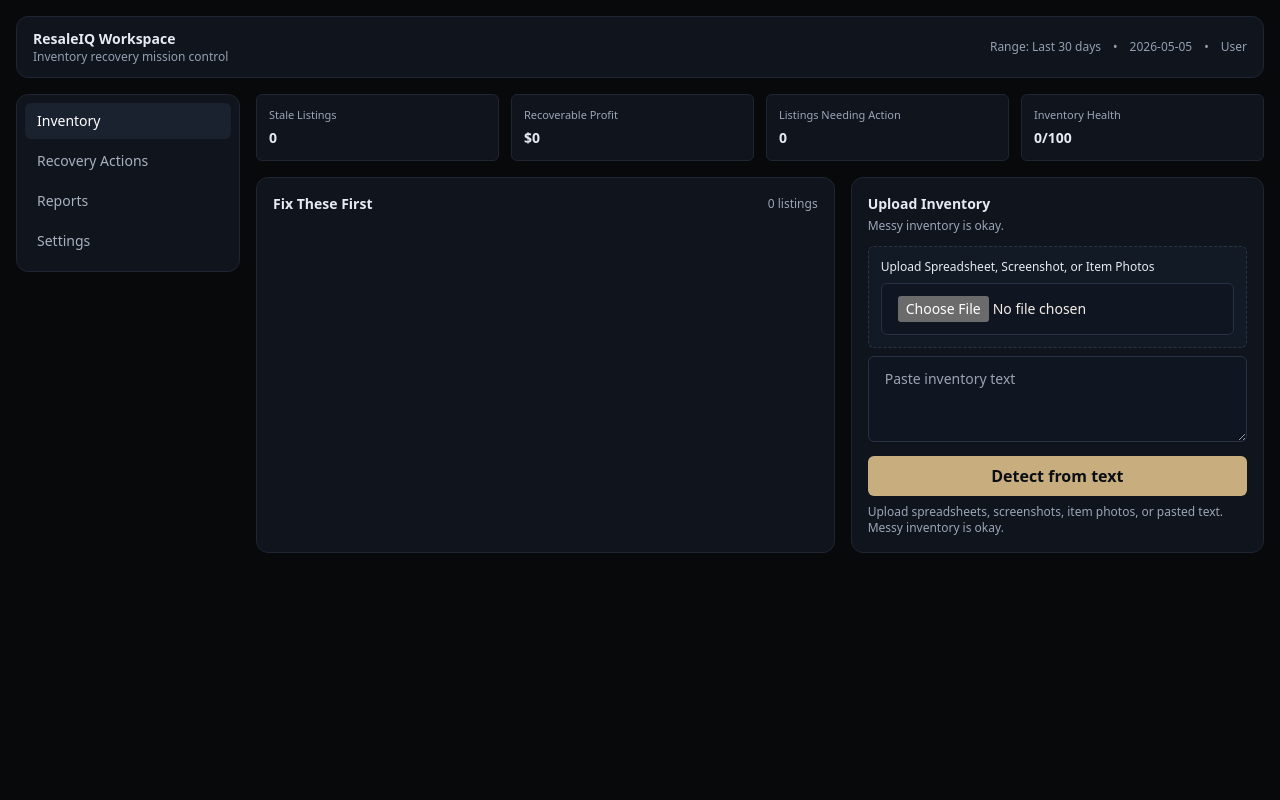
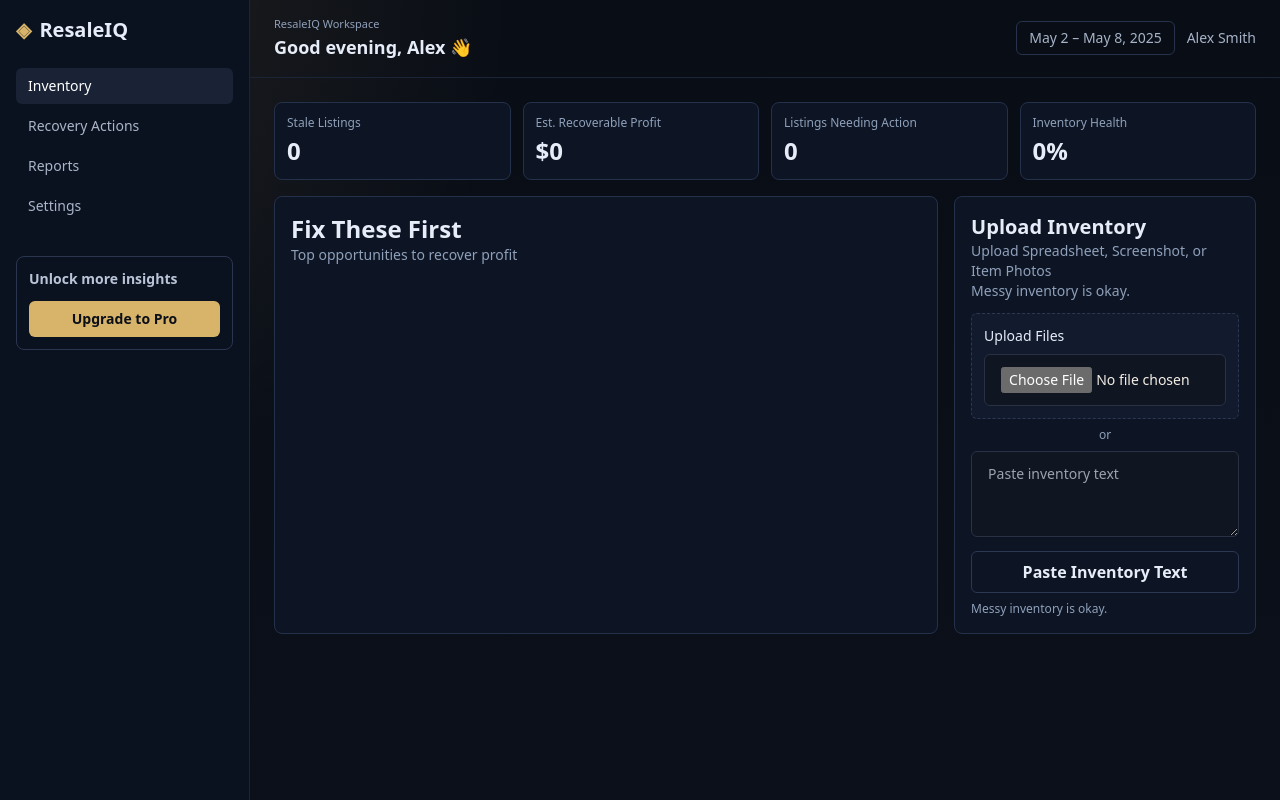
Before and after one commit to RejectedDope/ResaleIQ, a Next.js app: page /inventory in a window 1280 px wide. Built offline with nearby package versions, Linux system fonts and the light colour scheme.

Commit message:
Match authenticated workspace to premium operational dashboard style

```diff
--- a/app/inventory/page.tsx
+++ b/app/inventory/page.tsx
@@ -1,61 +1,35 @@
 'use client';
-
 import { useMemo, useState } from 'react';
 import { analyzeListing } from '@/lib/listingGenerator';
 import { ListingInput } from '@/lib/types';
 
 type RawRow = Record<string, unknown>;
-const fields = [
-  { key: 'title', label: 'Item Title' },
-  { key: 'price', label: 'Current Price' },
-  { key: 'cost', label: 'Purchase Cost' },
-  { key: 'platform', label: 'Marketplace' },
-  { key: 'quantity', label: 'Quantity' },
-  { key: 'listingAgeDays', label: 'Days Listed' },
-  { key: 'category', label: 'Category' },
-] as const;
-const alias: Record<string, string[]> = { title:['title','item','name'], price:['price','sold','ask'], cost:['cost','bought'], platform:['platform','marketplace'], quantity:['qty','quantity'], listingAgeDays:['days','age'], category:['category','type'] };
+const fields = [{key:'title',label:'Item Title'},{key:'price',label:'Current Price'},{key:'cost',label:'Purchase Cost'},{key:'platform',label:'Marketplace'},{key:'listingAgeDays',label:'Days Listed'},{key:'category',label:'Category'}] as const;
+const alias: Record<string,string[]> = { title:['title','item','name'], price:['price','sold'], cost:['cost','bought'], platform:['platform','marketplace'], listingAgeDays:['days','age'], category:['category','type'] };
+const n=(v:unknown,d:number)=>{const x=Number(String(v??'').replace(/[^0-9.-]/g,''));return Number.isFinite(x)?x:d};
+const find=(c:string[],a:string[])=>{for(const t of a){const f=c.find(x=>x.toLowerCase().includes(t)); if(f)return f;}return ''};
+const parse=(t:string)=>{const l=t.split(/\r?\n/).map(x=>x.trim()).filter(Boolean);if(!l.length)return[];const d=l[0].includes('\t')?'\t':',';const h=l[0].split(d).map(x=>x.trim());return l.slice(1).map(line=>{const p=line.split(d);const r:RawRow={};h.forEach((k,i)=>r[k||`c${i}`]=p[i]??'');return r;});};
+const toInput=(r:RawRow,m:Record<string,string>):ListingInput=>{const age=n(r[m.listingAgeDays],40),price=n(r[m.price],0),cost=n(r[m.cost],Math.max(1,price*.35));return {title:String(r[m.title]??'Untitled item'),brand:'',category:String(r[m.category]??'General'),condition:'Used',size:'OS',color:'',material:'',purchaseCost:cost,targetSalePrice:Math.max(1,price||cost*1.8),shippingPaid:0,shippingCharged:0,platform:String(r[m.platform]??'eBay'),listingAgeDays:Math.max(0,age),notes:'Imported',safetyDocs:false,gradingDescriptors:false,impressions:400,clicks:4,salesCount:0,daysSinceEngagement:20,daysSinceSale:35,impressionTrend7d:-30,adPerformanceDecline:35,pricingCompetitiveness:60,itemSpecificsCompleteness:55,titleOptimization:55,imageQuality:55};};
 
-const num = (v: unknown, d:number)=>{const n=Number(String(v??'').replace(/[^0-9.-]/g,'')); return Number.isFinite(n)?n:d;};
-const find=(cols:string[], a:string[])=>{const l=cols.map(c=>[c,c.toLowerCase()] as const); for(const x of a){const hit=l.find(([,v])=>v===x||v.includes(x)); if(hit) return hit[0];} return '';};
-const parse=(t:string)=>{const lines=t.split(/\r?\n/).map(x=>x.trim()).filter(Boolean); if(!lines.length) return []; const d=lines[0].includes('\t')?'\t':','; const h=lines[0].split(d).map(x=>x.trim()); return lines.slice(1).map(line=>{const p=line.split(d); const r:RawRow={}; h.forEach((k,i)=>r[k||`col_${i}`]=p[i]??''); return r;});};
+export default function InventoryPage(){
+  const [rawRows,setRawRows]=useState<RawRow[]>([]); const [cols,setCols]=useState<string[]>([]); const [map,setMap]=useState<Record<string,string>>({title:'',price:'',cost:'',platform:'',listingAgeDays:'',category:''}); const [text,setText]=useState(''); const [msg,setMsg]=useState('Messy inventory is okay.');
+  const can = map.title && (map.price || map.cost) && rawRows.length;
+  const rows = useMemo(()=> can ? rawRows.map(r=>({item:toInput(r,map),analysis:analyzeListing(toInput(r,map))})):[],[can,rawRows,map]);
+  const kpi=[['Stale Listings',`${rows.filter(r=>r.item.listingAgeDays>60).length}`],['Est. Recoverable Profit',`$${rows.reduce((s,r)=>s+r.item.targetSalePrice*.18,0).toFixed(0)}`],['Listings Needing Action',`${rows.filter(r=>r.analysis.deadListingRisk.recoveryPriority>60).length}`],['Inventory Health',`${rows.length?Math.round(rows.reduce((s,r)=>s+r.analysis.deadListingRisk.listingHealthScore,0)/rows.length):0}%`]];
 
-function toInput(r: RawRow, m: Record<string,string>): ListingInput { const age=num(r[m.listingAgeDays],35); const price=num(r[m.price],0); const cost=num(r[m.cost],Math.max(1,price*.35)); return { title:String(r[m.title]??'Untitled item'), brand:'', category:String(r[m.category]??'General'), condition:'Used', size:'OS', color:'', material:'', purchaseCost:cost, targetSalePrice:Math.max(1, price||cost*1.8), shippingPaid:0, shippingCharged:0, platform:String(r[m.platform]??'eBay'), listingAgeDays:Math.max(0,age), notes:'Imported from intake.', safetyDocs:false, gradingDescriptors:false, impressions:400, clicks:4, salesCount:0, daysSinceEngagement:Math.min(45,Math.max(1,Math.round(age/2))), daysSinceSale:Math.min(60,Math.max(3,Math.round(age*.7))), impressionTrend7d:-30, adPerformanceDecline:35, pricingCompetitiveness:60, itemSpecificsCompleteness:55, titleOptimization:55, imageQuality:55 } }
-
-export default function InventoryPage() {
-  const [rawRows, setRawRows] = useState<RawRow[]>([]);
-  const [cols, setCols] = useState<string[]>([]);
-  const [map, setMap] = useState<Record<string,string>>({title:'',price:'',cost:'',platform:'',quantity:'',listingAgeDays:'',category:''});
-  const [text, setText] = useState('');
-  const [msg, setMsg] = useState('Upload spreadsheets, screenshots, item photos, or pasted text. Messy inventory is okay.');
-
-  const can = map.title && (map.price || map.cost) && rawRows.length;
-  const rows = useMemo(()=> can ? rawRows.map(r=>({item:toInput(r,map), analysis: analyzeListing(toInput(r,map))})) : [], [can, rawRows, map]);
-  const stale = rows.filter(r=>r.item.listingAgeDays>60).length;
-  const profit = rows.reduce((s,r)=>s+r.item.targetSalePrice,0);
-  const need = rows.filter(r=>r.analysis.deadListingRisk.recoveryPriority>=60).length;
-  const health = rows.length? Math.round(rows.reduce((s,r)=>s+r.analysis.deadListingRisk.listingHealthScore,0)/rows.length):0;
-
-  const hydrate=(r:RawRow[])=>{const c=Object.keys(r[0]??{}); setRawRows(r); setCols(c); const m: Record<string,string> = {title:'',price:'',cost:'',platform:'',quantity:'',listingAgeDays:'',category:''}; Object.keys(m).forEach(k=>m[k]=find(c,alias[k])); setMap(m); setMsg("We found possible inventory data. Let's confirm the fields.");};
-  const onFile=async(f?:File)=>{if(!f)return; try{const parsed=parse(await f.text()); parsed.length?hydrate(parsed):setMsg('We found inventory data but need help matching a few fields.');}catch{setMsg('We found inventory data but need help matching a few fields.')}};
+  const hydrate=(r:RawRow[])=>{const c=Object.keys(r[0]??{});setRawRows(r);setCols(c);const m:Record<string,string>={title:'',price:'',cost:'',platform:'',listingAgeDays:'',category:''};Object.keys(m).forEach(k=>m[k]=find(c,alias[k]));setMap(m);setMsg("We found possible inventory data. Let’s confirm the fields.");};
+  const onFile=async(f?:File)=>{if(!f)return;try{const p=parse(await f.text());p.length?hydrate(p):setMsg('We found inventory data but need help matching a few fields.');}catch{setMsg('We found inventory data but need help matching a few fields.');}};
 
   return <section className="space-y-4">
-    <div className="grid gap-3 sm:grid-cols-2 lg:grid-cols-4">
-      <K label="Stale Listings" value={`${stale}`} /><K label="Recoverable Profit" value={`$${profit.toFixed(0)}`} /><K label="Listings Needing Action" value={`${need}`} /><K label="Inventory Health" value={`${health}/100`} />
-    </div>
-
-    <div className="grid gap-4 xl:grid-cols-[1.4fr_1fr]">
-      <div className="rounded-xl border border-[#1f2533] bg-[#0f141d] p-4">
-        <div className="mb-3 flex items-center justify-between"><h2 className="text-sm font-semibold">Fix These First</h2><span className="text-xs text-[#9ca6b8]">{rows.length} listings</span></div>
-        <div className="space-y-2">{rows.slice(0,8).map(({item,analysis})=><div key={item.title} className="rounded-md border border-[#232b3b] bg-[#111823] p-3"><div className="flex items-start gap-3"><div className="h-10 w-10 rounded bg-[#1a2230]" /><div className="min-w-0 flex-1"><p className="truncate text-sm font-medium">{item.title}</p><p className="text-xs text-[#9ca6b8]">{item.platform} · Listed {item.listingAgeDays} days</p><p className="mt-1 text-xs">Issue: {analysis.deadListingRisk.topIssue}</p><p className="text-xs">Recovery Opportunity: +${(item.targetSalePrice*0.18).toFixed(0)}</p><p className="text-xs">Action Needed: {analysis.deadListingRisk.recommendedAction}</p></div><button className="rounded-md border border-[#2c3548] px-2 py-1 text-xs">View Action</button></div></div>)}</div>
+    <div className="grid gap-3 md:grid-cols-4">{kpi.map(([l,v])=><div key={l} className="rounded-lg border border-[#24314b] bg-[#0d1524] p-3"><p className="text-xs text-[#8fa0ba]">{l}</p><p className="mt-1 text-2xl font-semibold">{v}</p></div>)}</div>
+    <div className="grid gap-4 xl:grid-cols-[1.65fr_0.75fr]">
+      <div className="rounded-lg border border-[#24314b] bg-[#0d1524] p-4"><div className="mb-3 flex items-center justify-between"><div><h2 className="text-2xl font-semibold">Fix These First</h2><p className="text-sm text-[#8fa0ba]">Top opportunities to recover profit</p></div></div>
+        <div className="space-y-2">{rows.slice(0,6).map(({item,analysis})=><div key={item.title} className="grid grid-cols-[56px_1.2fr_0.7fr_1fr_auto] items-center gap-3 rounded-md border border-[#24314b] bg-[#0f1828] p-3"><div className="h-14 w-14 rounded-md bg-[#1b2538]"/><div><p className="font-semibold">{item.title}</p><p className="text-xs text-[#8fa0ba]">{item.platform} · Listed {item.listingAgeDays} days</p></div><p className="text-sm">Issue: {analysis.deadListingRisk.topIssue}</p><div><p className="text-sm text-[#71d69e]">+${(item.targetSalePrice*.18).toFixed(0)} Potential Profit</p><p className="text-sm">Action: {analysis.deadListingRisk.recommendedAction}</p></div><button className="border border-[#c8ad7f] text-[#e6c98f]">View Action</button></div>)}</div>
       </div>
-
-      <div className="space-y-3">
-        <div className="rounded-xl border border-[#1f2533] bg-[#0f141d] p-4"><p className="text-sm font-semibold">Upload Inventory</p><p className="mt-1 text-xs text-[#9ca6b8]">Messy inventory is okay.</p><label className="mt-3 block rounded-md border border-dashed border-[#2a3243] bg-[#121a26] p-3 text-xs">Upload Spreadsheet, Screenshot, or Item Photos<input className="mt-2" type="file" accept=".csv,.xlsx,.xls,image/*" onChange={(e)=>onFile(e.target.files?.[0])} /></label><textarea className="mt-2" rows={3} value={text} onChange={(e)=>setText(e.target.value)} placeholder="Paste inventory text" /><button className="mt-2 w-full bg-[#c8ad7f] text-[#0b0e14]" onClick={()=>{const lines=text.split('\n').map(t=>t.trim()).filter(Boolean); if(lines.length) hydrate(lines.map(title=>({title})));}}>Detect from text</button><p className="mt-2 text-xs text-[#9ca6b8]">{msg}</p></div>
-        {cols.length? <div className="rounded-xl border border-[#1f2533] bg-[#0f141d] p-4"><p className="text-sm font-semibold">Confirm detected fields</p><div className="mt-2 grid gap-2">{fields.map(f=><label key={f.key} className="text-xs text-[#aeb6c5]">{f.label}<select value={map[f.key]} onChange={(e)=>setMap(m=>({...m,[f.key]:e.target.value}))}><option value="">Not sure yet</option>{cols.map(c=><option key={c} value={c}>{c}</option>)}</select></label>)}</div></div>:null}
+      <div className="space-y-4">
+        <div className="rounded-lg border border-[#24314b] bg-[#0d1524] p-4"><h3 className="text-xl font-semibold">Upload Inventory</h3><p className="text-sm text-[#8fa0ba]">Upload Spreadsheet, Screenshot, or Item Photos</p><p className="text-sm text-[#8fa0ba]">Messy inventory is okay.</p><label className="mt-3 block rounded-md border border-dashed border-[#2b3852] bg-[#111b2d] p-3 text-sm">Upload Files<input className="mt-2" type="file" accept=".csv,.xlsx,.xls,image/*" onChange={(e)=>onFile(e.target.files?.[0])}/></label><p className="my-2 text-center text-xs text-[#8fa0ba]">or</p><textarea rows={3} value={text} onChange={(e)=>setText(e.target.value)} placeholder="Paste inventory text" /><button className="mt-2 w-full border border-[#2b3852]" onClick={()=>{const lines=text.split('\n').map(x=>x.trim()).filter(Boolean); if(lines.length)hydrate(lines.map(title=>({title})));}}>Paste Inventory Text</button><p className="mt-2 text-xs text-[#8fa0ba]">{msg}</p></div>
+        {cols.length?<div className="rounded-lg border border-[#24314b] bg-[#0d1524] p-4"><h4 className="text-sm font-semibold">Confirm detected fields</h4><div className="mt-2 space-y-2">{fields.map(f=><label key={f.key} className="text-xs text-[#9eacc3]">{f.label}<select value={map[f.key]} onChange={(e)=>setMap(m=>({...m,[f.key]:e.target.value}))}><option value="">Not sure yet</option>{cols.map(c=><option key={c} value={c}>{c}</option>)}</select></label>)}</div></div>:null}
       </div>
     </div>
-  </section>;
+  </section>
 }
-
-function K({label,value}:{label:string;value:string}){return <div className="rounded-md border border-[#1f2533] bg-[#0f141d] p-3"><p className="text-[11px] text-[#9ca6b8]">{label}</p><p className="mt-1 text-sm font-semibold">{value}</p></div>}
--- a/app/layout.tsx
+++ b/app/layout.tsx
@@ -2,15 +2,30 @@ import type { Metadata } from 'next';
 import './globals.css';
 import Nav from '@/components/Nav';
 
-export const metadata: Metadata = { title: 'ResaleIQ', description: 'Inventory recovery workspace for resellers.' };
+export const metadata: Metadata = { title: 'ResaleIQ', description: 'Inventory recovery workspace.' };
 
 export default function RootLayout({ children }: { children: React.ReactNode }) {
-  const today = new Date().toISOString().slice(0, 10);
-  return <html lang="en"><body><main className="min-h-screen bg-[#08090a] text-[#e7ebf0]"><div className="mx-auto max-w-[1280px] p-4">
-    <div className="mb-4 flex items-center justify-between rounded-xl border border-[#1f2533] bg-[#0f141d] px-4 py-3">
-      <div><p className="text-sm font-semibold">ResaleIQ Workspace</p><p className="text-xs text-[#94a0b2]">Inventory recovery mission control</p></div>
-      <div className="flex items-center gap-3 text-xs text-[#94a0b2]"><span>Range: Last 30 days</span><span>•</span><span>{today}</span><span>•</span><span>User</span></div>
-    </div>
-    <div className="grid gap-4 lg:grid-cols-[224px_1fr]"><Nav /><section>{children}</section></div>
-  </div></main></body></html>;
+  return (
+    <html lang="en">
+      <body className="bg-[#070b14] text-[#e7edf8]">
+        <main className="min-h-screen">
+          <div className="flex min-h-screen">
+            <Nav />
+            <div className="flex-1">
+              <header className="border-b border-[#1c2538] px-6 py-4">
+                <div className="flex items-center justify-between">
+                  <div>
+                    <p className="text-[11px] text-[#8fa0ba]">ResaleIQ Workspace</p>
+                    <h1 className="text-lg font-semibold">Good evening, Alex 👋</h1>
+                  </div>
+                  <div className="flex items-center gap-3 text-sm text-[#a7b3c8]"><span className="rounded-md border border-[#28324a] px-3 py-1.5">May 2 – May 8, 2025</span><span>Alex Smith</span></div>
+                </div>
+              </header>
+              <div className="p-6">{children}</div>
+            </div>
+          </div>
+        </main>
+      </body>
+    </html>
+  );
 }
--- a/components/Nav.tsx
+++ b/components/Nav.tsx
@@ -11,5 +11,5 @@ const links = [
 
 export default function Nav() {
   const pathname = usePathname();
-  return <aside className="w-full lg:w-56"><div className="rounded-xl border border-[#1f2533] bg-[#0f141d] p-2">{links.map((l)=><Link key={l.href} href={l.href} className={`mb-1 block rounded-md px-3 py-2 text-sm ${pathname.startsWith(l.href)?'bg-[#1a2230] text-white':'text-[#a9b1bf] hover:bg-[#171e2a]'}`}>{l.label}</Link>)}</div></aside>;
+  return <aside className="w-[250px] border-r border-[#1c2538] bg-[#0a1220] p-4"><div className="mb-6 flex items-center gap-2 text-xl font-semibold"><span className="text-[#d8b46a]">◈</span>ResaleIQ</div><nav className="space-y-1">{links.map((l)=><Link key={l.href} href={l.href} className={`block rounded-md px-3 py-2 text-sm ${pathname.startsWith(l.href)?'bg-[#1a2335] text-white':'text-[#aab5c8] hover:bg-[#151d2d]'}`}>{l.label}</Link>)}</nav><div className="mt-8 rounded-lg border border-[#2a3650] p-3 text-sm text-[#b9c4d7]"><p className="font-semibold">Unlock more insights</p><button className="mt-3 w-full bg-[#d8b46a] text-[#0b0f17]">Upgrade to Pro</button></div></aside>;
 }
```
